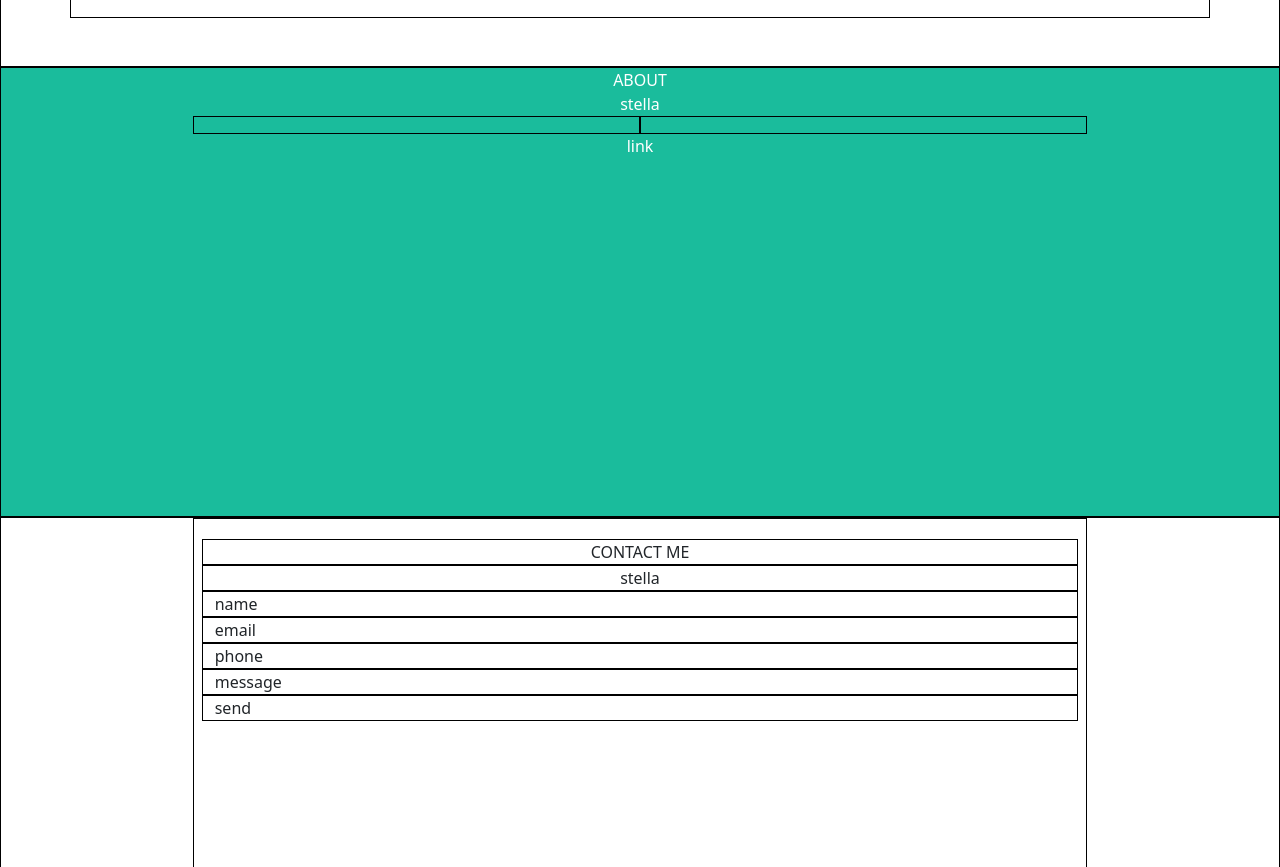
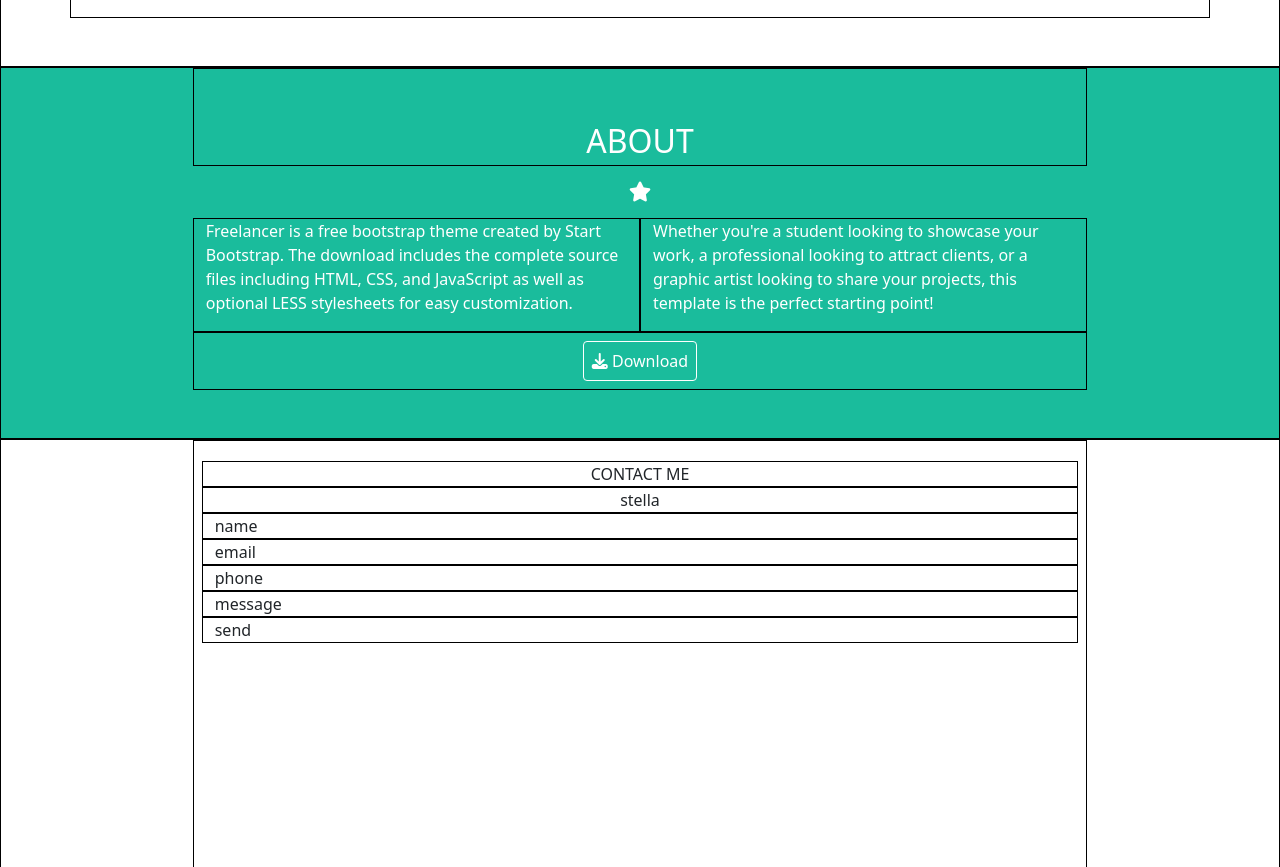
Before and after one commit to giorgia-rondinelli/html-css-bootstrap-freelancer, a plain HTML site: page index.html in a window 1280 px wide. Shown: the part 1253-2120 px from the top of the page. Drawn offline with nearby package versions, Linux system fonts and the light colour scheme.

Commit message:
[add] section about

```diff
--- a/css/style.css
+++ b/css/style.css
@@ -95,16 +95,21 @@ header{
   border-radius: 50%;
 }
 
-.aggiungi:hover +.add{
+.aggiungi:hover+.add{
   display: block;
 }
 
 /* portfolio  */
 
 .about{
-  height: 450px;
+
 }
 
+a{
+  text-decoration: none;
+  border: 1px solid white;
+
+}
 .container_sc{
  width: 70%;
   margin: 0 auto;
--- a/index.html
+++ b/index.html
@@ -72,11 +72,11 @@
               </div>
             </div>
 
-            <div class=" add hov-green d-flex          align-items-center h_250  position-absolute  top-0 justify-content-center w-100  d-none   ">
+            <!-- <div class=" add hov-green d-flex          align-items-center h_250  position-absolute  top-0 justify-content-center w-100  d-none   ">
               <div class=" text-white     " >
                 <i class=" fa-solid fa-plus"></i>
               </div>
-            </div>
+            </div> -->
           </div>
           <div class="col-12 col-md-6 col-lg-4   ">
             <div class="card-sc bg-indaco  d-flex align-items-center h_250 rounded-3  ">
@@ -120,16 +120,34 @@
 
     </section>
 
-    <section class="about bg-green">
+    <section class="about bg-green pb-5">
       <div class="container_sc h-100 text-white  ">
         <div class="container-fluid  h-100   ">
-          <div class="row d-flex justify-content-center ">ABOUT</div>
-          <div class="row d-flex justify-content-center">stella</div>
+          <div class="row   ">
+            <div class="col d-flex justify-content-center fs-2 fw-medium pt-5 ">
+              ABOUT
+            </div>
+          </div>
+          <div class="row ">
+            <div class=" py-3  fs-5 d-flex  justify-content-center">
+              <i class="fa-solid fa-star"></i>
+            </div>
+          </div>
           <div class="row d-flex justify-content-center">
-            <div class="col-12 col-md-6"><p></p></div>
-            <div class="col-12 col-md-6"><p></p></div>
+            <div class="col-12 col-md-6">
+              <p>Freelancer is a free bootstrap theme created by Start Bootstrap. The download includes the complete source files including HTML, CSS, and JavaScript as well as optional LESS stylesheets for easy customization.</p>
+            </div>
+            <div class="col-12 col-md-6">
+              <p>Whether you're a student looking to showcase your work, a professional looking to attract clients, or a graphic artist looking to share your projects, this template is the perfect starting point!</p>
+            </div>
           </div>
-          <div class="row d-flex justify-content-center">link</div>
+          <div class="row ">
+            <div class="col d-flex justify-content-center ">
+             <div class="py-3 ">
+                <a  class="text-white p-2 rounded-1  "><i class="fa-solid fa-download"></i> Download</a>
+              </div>
+            </div>
+          </div>
         </div>
       </div>
 
```
